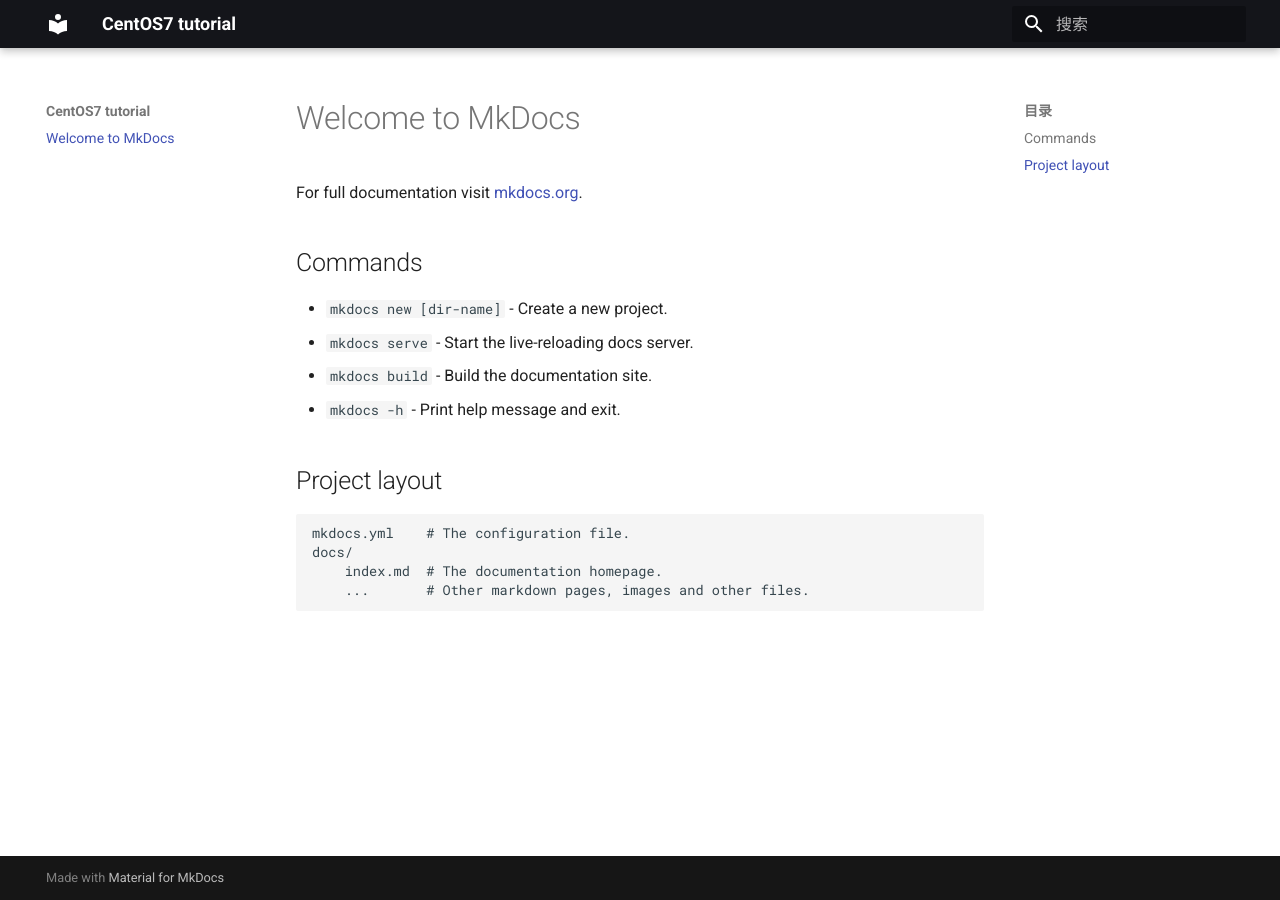
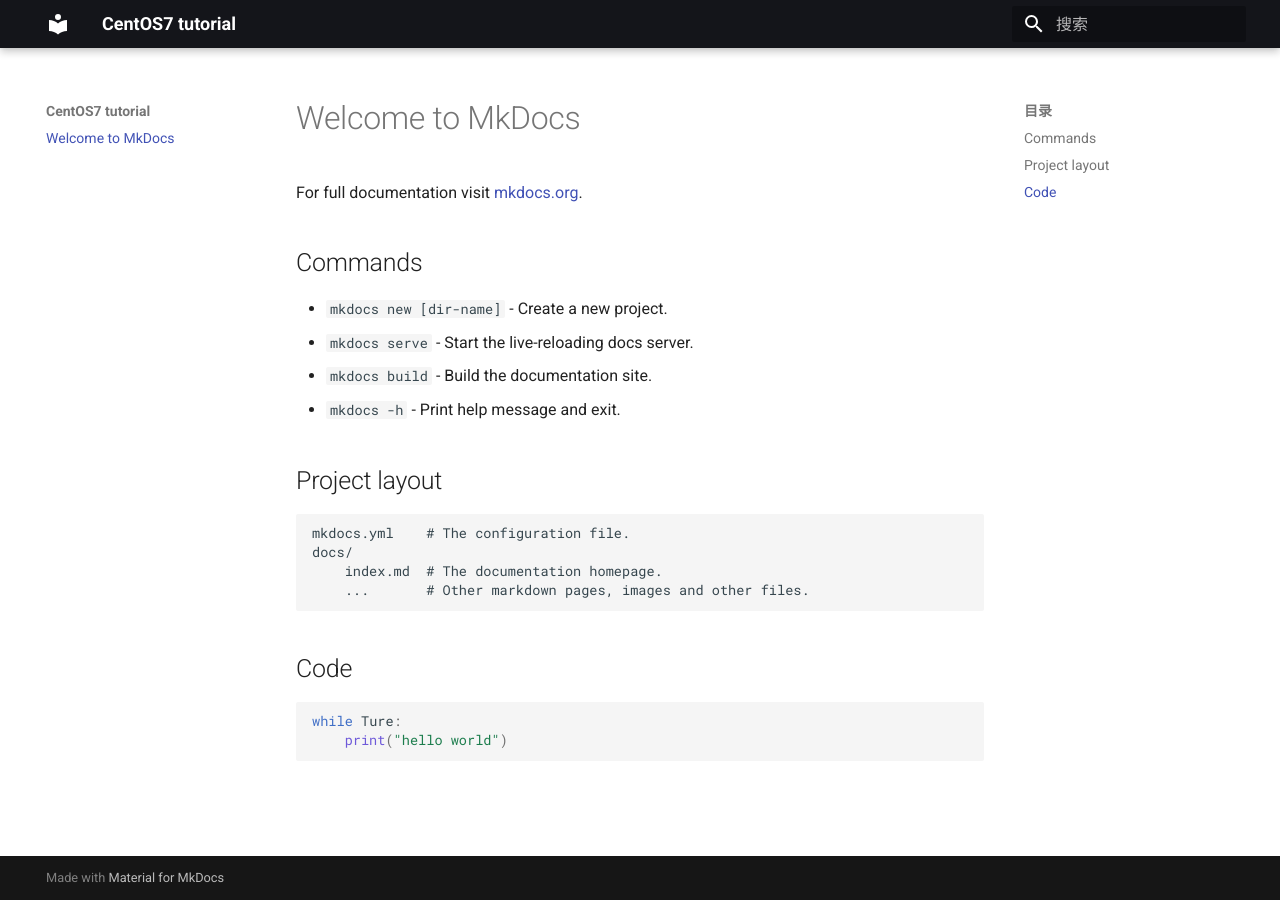
Before and after one commit to hdaojin/CentOS7-tutorial, an MkDocs documentation site: the page built from docs/index.md, in a window 1280 px wide. Built offline with MkDocs 1.6.1 and Material for MkDocs 9.7.7, drawn with Linux system fonts in a browser that asks for light colours.

Commit message:
mod index.md

````diff
--- a/docs/index.md
+++ b/docs/index.md
@@ -15,3 +15,11 @@
     docs/
         index.md  # The documentation homepage.
         ...       # Other markdown pages, images and other files.
+
+
+## Code
+
+```python
+while Ture:
+    print("hello world")
+```
````
